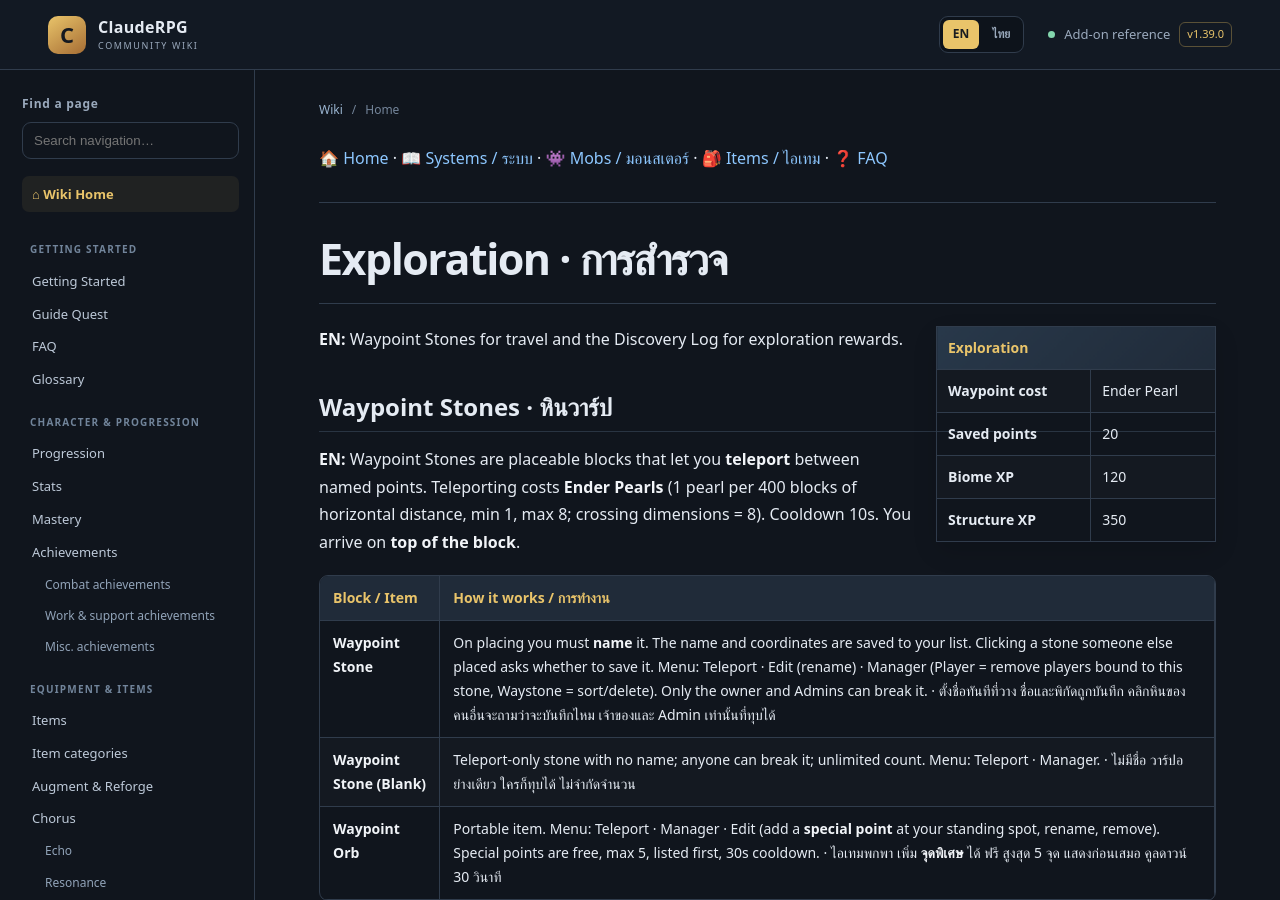
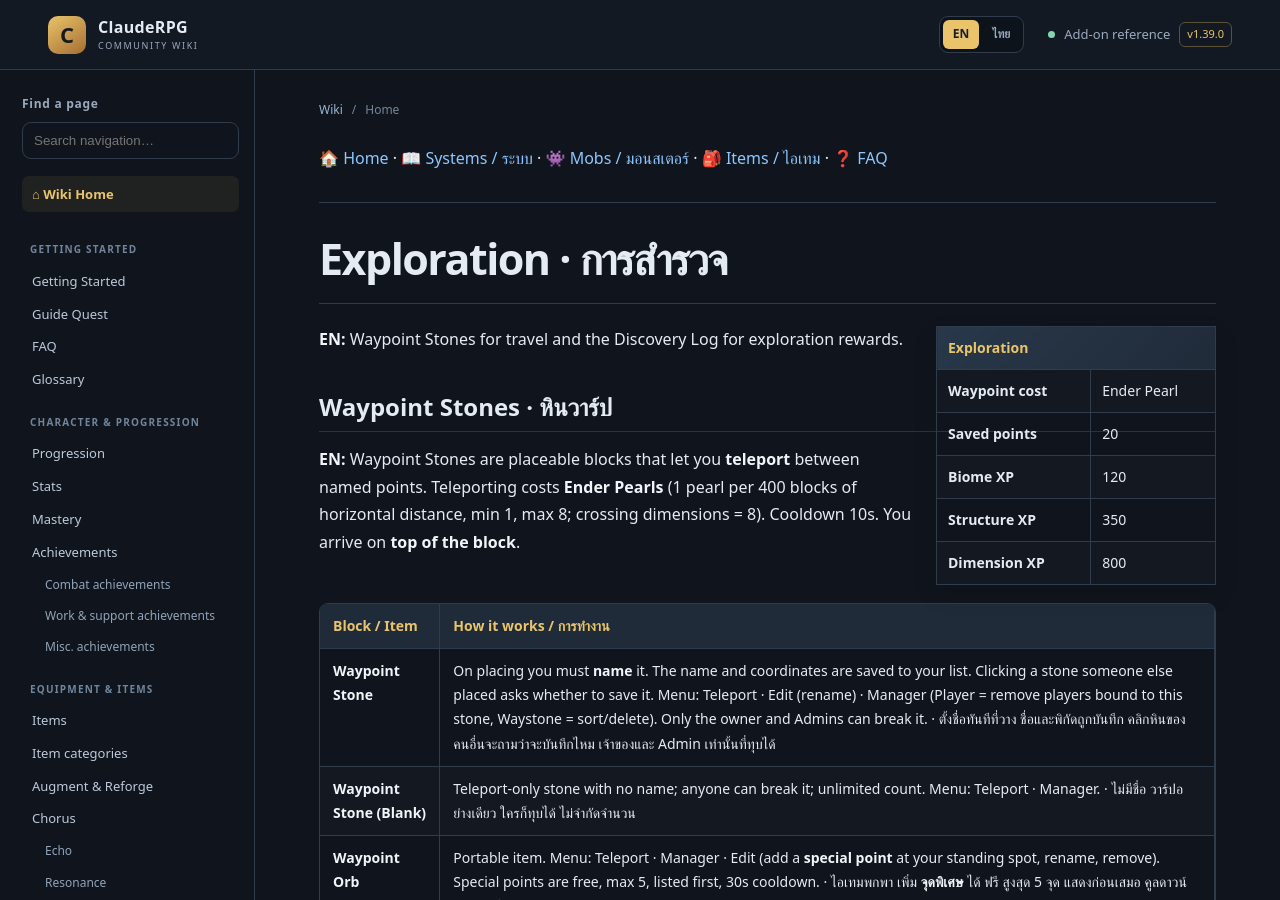
Before and after one commit to miniTorch25/ClaudeRPG-Wiki-V2, a Jekyll site: the page built from Exploration.md, in a window 1280 px wide and 900 px high. Built offline with Jekyll 4.4.1, drawn with Linux system fonts in a browser that asks for light colours; our own code applies the rules of GitHub Pages for plain Markdown files.

Commit message:
Docs: include dimension XP in summary

```diff
--- a/Exploration.md
+++ b/Exploration.md
@@ -10,6 +10,7 @@
 <tr><td><b>Saved points</b></td><td>20</td></tr>
 <tr><td><b>Biome XP</b></td><td>120</td></tr>
 <tr><td><b>Structure XP</b></td><td>350</td></tr>
+<tr><td><b>Dimension XP</b></td><td>800</td></tr>
 </table>
 
 **EN:** Waypoint Stones for travel and the Discovery Log for exploration rewards.
```
